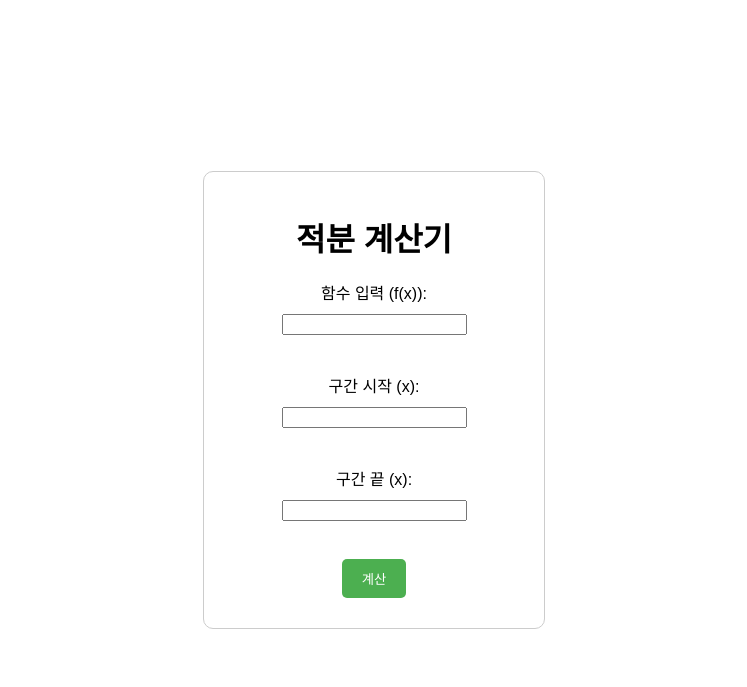
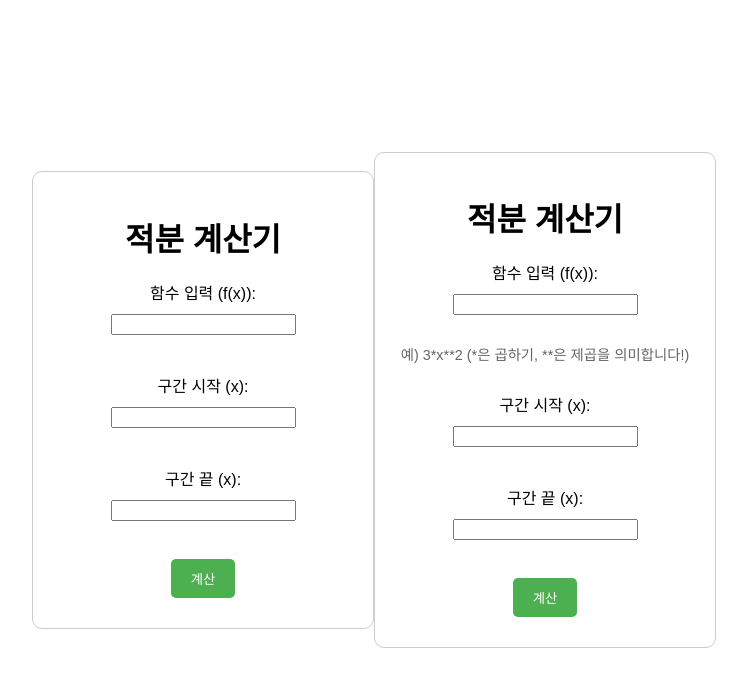
Before and after one commit to jinhwan31/integral-calculator, a Flask app: page / in a window 1280 px wide. Shown: the top 687 px of the page, without its empty margins (266-1013 px from the left). Run offline with Flask 3, Linux system fonts and the light colour scheme.

Commit message:
Update index.html

```diff
--- a/templates/index.html
+++ b/templates/index.html
@@ -66,4 +66,79 @@
         {% endif %}
     </div>
 </body>
+</html><!DOCTYPE html>
+<html lang="ko">
+<head>
+    <meta charset="UTF-8">
+    <meta name="viewport" content="width=device-width, initial-scale=1.0">
+    <title>적분 계산기</title>
+    <style>
+        body {
+            display: flex;
+            justify-content: center;
+            align-items: center;
+            height: 100vh;
+            margin: 0;
+            font-family: Arial, sans-serif;
+        }
+
+        .container {
+            text-align: center;
+            padding: 20px;
+            border: 1px solid #ccc;
+            border-radius: 10px;
+            width: 300px;
+        }
+
+        h1 {
+            margin-bottom: 20px;
+        }
+
+        label, input, button {
+            display: block;
+            margin: 10px auto;
+        }
+
+        button {
+            padding: 10px 20px;
+            background-color: #4CAF50;
+            color: white;
+            border: none;
+            border-radius: 5px;
+            cursor: pointer;
+        }
+
+        button:hover {
+            background-color: #45a049;
+        }
+
+        .description {
+            font-size: 0.9em;
+            color: #666;
+        }
+
+    </style>
+</head>
+<body>
+    <div class="container">
+        <h1>적분 계산기</h1>
+        <form method="POST">
+            <label>함수 입력 (f(x)): </label>
+            <input type="text" name="function" required>
+            <br>
+            <span class="description">예) 3*x**2 (*은 곱하기, **은 제곱을 의미합니다!)</span>
+            <br><br>
+            <label>구간 시작 (x): </label>
+            <input type="number" name="x_start" required>
+            <br>
+            <label>구간 끝 (x): </label>
+            <input type="number" name="x_end" required>
+            <br>
+            <button type="submit">계산</button>
+        </form>
+        {% if result %}
+        <h2>결과: {{ result }}</h2>
+        {% endif %}
+    </div>
+</body>
 </html>
```
